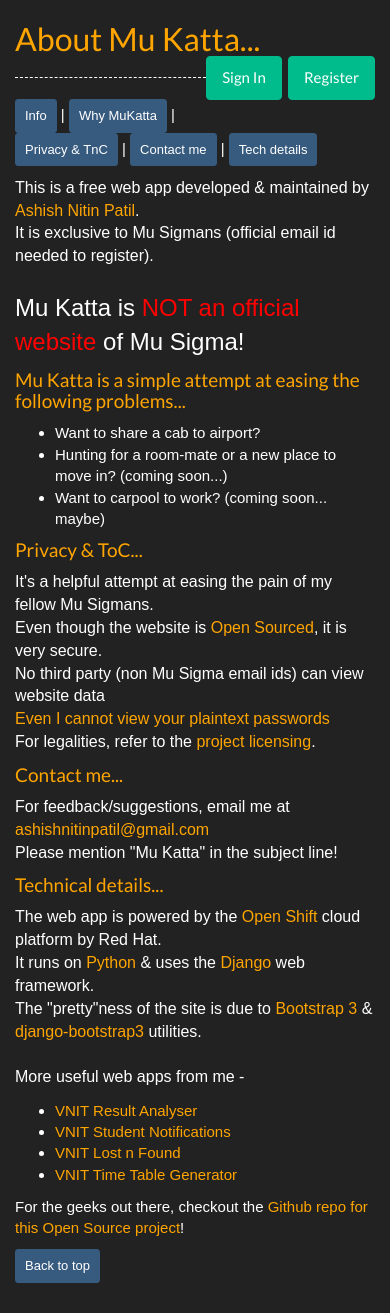
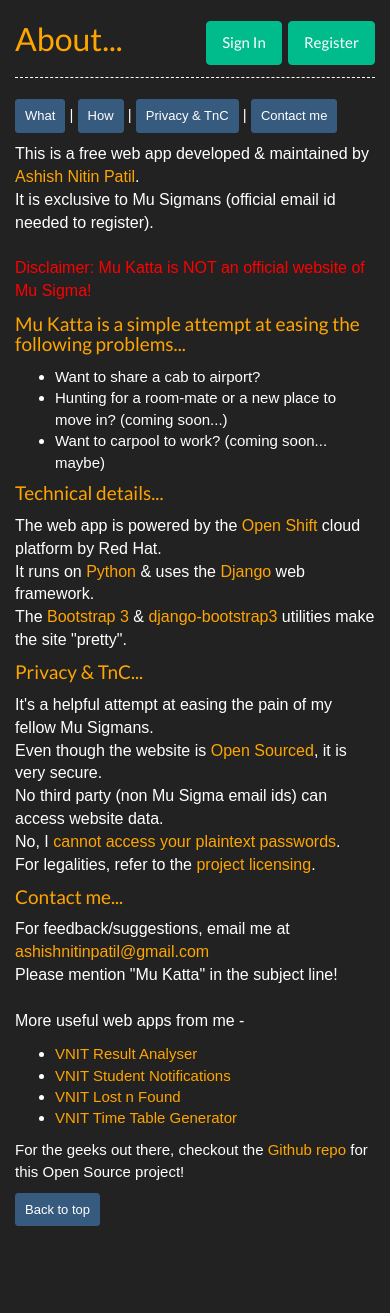
Before and after one commit to ashishnitinpatil/mukatta, a Django app: page /about/ in a window 390 px wide. After the commit the page ends 1226 px from the top, so only its background shows below. Run offline with Django 3.2, Linux system fonts and the light colour scheme; parts of the project's set-up code (start-up, migrations or seed data) failed here and were passed over; some libraries are stand-ins or nearby versions.

Commit message:
~about (responsive mobile)

```diff
--- a/wsgi/djkatta/accounts/models.py
+++ b/wsgi/djkatta/accounts/models.py
@@ -34,6 +34,7 @@
 
 ### The following code is openshift specific (required since no auto syncdb)
 # Create our own root user automatically...
+# Remember to change the password manually!
 
 def create_rootuser(app, created_models, verbosity, **kwargs):
   if not settings.DEBUG:
--- a/wsgi/djkatta/settings.py
+++ b/wsgi/djkatta/settings.py
@@ -31,6 +31,7 @@
     'localhost',
     '127.0.0.1',
     'mukatta-anp.rhcloud.com',
+    '192.168.1.234', # local dev
 ]
 
 APPEND_SLASH = True
--- a/wsgi/templates/about.html
+++ b/wsgi/templates/about.html
@@ -3,8 +3,8 @@
 {% block title %}About MuKatta{% endblock %}
 
 {% block body %}
-        <div id="top" class="mainbox col-md-6 col-md-offset-3 col-sm-8 col-sm-offset-2" style="background-color:#222222; margin-bottom:30px;">
-            <h2>About Mu Katta...
+        <div id="top" class="mainbox col-md-5 col-md-offset-3 col-sm-8 col-sm-offset-2 col-xs-12" style="background-color:#222222; margin-bottom:30px;">
+            <h2>About...
                 <span style="float:right">
                 <a class="btn btn-success" href="{% url 'user:login' %}" role="button">Sign In</a>
                 <a class="btn btn-success" href="{% url 'user:register' %}" role="button">Register</a>
@@ -13,16 +13,17 @@
 
             <div style="font-family:Arial,sans-serif">
             <p>
-                <a class="btn btn-primary btn-sm" href="#info">Info</a> |
-                <a class="btn btn-primary btn-sm" href="#what">Why MuKatta</a> |
+            </p>
+            <p>
+                <a class="btn btn-primary btn-sm" href="#what">What</a> |
+                <a class="btn btn-primary btn-sm" href="#tech">How</a> |
                 <a class="btn btn-primary btn-sm" href="#privacy">Privacy & TnC</a> |
-                <a class="btn btn-primary btn-sm" href="#contact">Contact me</a> |
-                <a class="btn btn-primary btn-sm" href="#tech">Tech details</a>
+                <a class="btn btn-primary btn-sm" href="#contact">Contact me</a>
             </p>
             <p style="font-size:16px;" id="info">
                 This is a free web app developed & maintained by <a href="http://about.me/ashishnitinpatil" target="_blank">Ashish Nitin Patil</a>.<br>
-                It is exclusive to Mu Sigmans (official email id needed to register).<br>
-                <br><font size="5;">Mu Katta is <font style="color:red;">NOT an official website</font> of Mu Sigma!</font><br>
+                It is exclusive to Mu Sigmans (official email id needed to register).<br><br>
+                <font style="color:red;">Disclaimer: Mu Katta is NOT an official website of Mu Sigma!</font><br>
             </p>
 
             <h4 id="what">Mu Katta is a simple attempt at easing the following problems...</h4>
@@ -32,12 +33,19 @@
                 <li>Want to carpool to work? (coming soon... maybe)</li>
             </ul></p>
 
-            <h4 id="privacy">Privacy & ToC...</h4>
+            <h4 id="tech">Technical details...</h4>
+            <p style="font-size:16px;">
+                The web app is powered by the <a href="https://openshift.redhat.com">Open Shift</a> cloud platform by Red Hat.
+                <br>It runs on <a href="https://www.python.org">Python</a> & uses the <a href="https://www.djangoproject.com/">Django</a> web framework.
+                <br>The <a href="http://getbootstrap.com/">Bootstrap 3</a> & <a href="https://github.com/dyve/django-bootstrap3">django-bootstrap3</a> utilities make the site "pretty".<br>
+            </p>
+
+            <h4 id="privacy">Privacy & TnC...</h4>
             <p style="font-size:16px;">
                 It's a helpful attempt at easing the pain of my fellow Mu Sigmans.<br>
                 Even though the website is <a href="https://github.com/ashishnitinpatil/mukatta">Open Sourced</a>, it is very secure.<br>
-                No third party (non Mu Sigma email ids) can view website data<br>
-                <a href="https://docs.djangoproject.com/en/dev/topics/auth/passwords/">Even I cannot view your plaintext passwords</a><br>
+                No third party (non Mu Sigma email ids) can access website data.<br>
+                No, I <a href="https://docs.djangoproject.com/en/dev/topics/auth/passwords/">cannot access your plaintext passwords</a>.<br>
                 For legalities, refer to the <a href="https://github.com/ashishnitinpatil/mukatta/blob/master/licenses/LICENSE.txt">project licensing</a>.<br>
             </p>
 
@@ -45,13 +53,6 @@
             <p style="font-size:16px;">
                 For feedback/suggestions, email me at <a href="mailto:ashishnitinpatil@gmail.com">ashishnitinpatil@gmail.com</a><br>
                 Please mention "Mu Katta" in the subject line!<br>
-            </p>
-
-            <h4 id="tech">Technical details...</h4>
-            <p style="font-size:16px;">
-                The web app is powered by the <a href="https://openshift.redhat.com">Open Shift</a> cloud platform by Red Hat.
-                <br>It runs on <a href="https://www.python.org">Python</a> & uses the <a href="https://www.djangoproject.com/">Django</a> web framework.
-                <br>The "pretty"ness of the site is due to <a href="http://getbootstrap.com/">Bootstrap 3</a> & <a href="https://github.com/dyve/django-bootstrap3">django-bootstrap3</a> utilities.<br>
 
                 <br>More useful web apps from me -
                 <br><ul>
@@ -60,7 +61,7 @@
                     <li><a href="https://vnitlostnfound.appspot.com">VNIT Lost n Found</a></li>
                     <li><a href="https://vnittimetable.appspot.com">VNIT Time Table Generator</a></li>
                 </ul>
-                For the geeks out there, checkout the <a href="https://github.com/ashishnitinpatil/mukatta">Github repo for this Open Source project</a>!<br>
+                For the geeks out there, checkout the <a href="https://github.com/ashishnitinpatil/mukatta">Github repo</a> for this Open Source project!<br>
 
             </p>
             <a class="btn btn-primary btn-sm" href="#top">Back to top</a>
--- a/wsgi/templates/base.html
+++ b/wsgi/templates/base.html
@@ -22,7 +22,7 @@
     {% bootstrap_messages %}
 
     {% block nav_bar %}
-    <nav class="navbar navbar-default col-md-8 col-md-offset-2 col-sm-8 col-sm-offset-2" role="navigation">
+    <nav class="navbar navbar-default col-md-8 col-md-offset-2 col-sm-8 col-sm-offset-2 col-xs-8 col-xs-offset-2" role="navigation">
         <div class="container-fluid">
         <div class="collapse navbar-collapse" id="bs-example-navbar-collapse-1">
             <a class="navbar-brand" href="{% url 'about' %}">Mu Katta</a>
```
